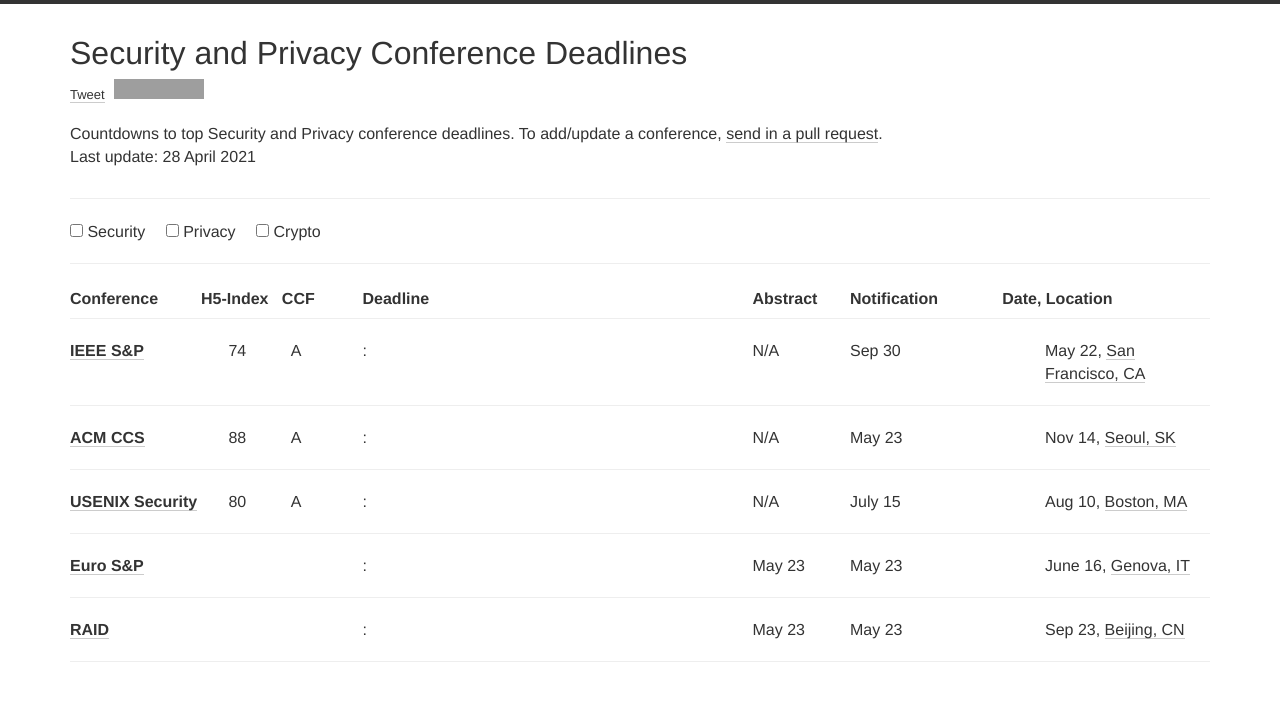
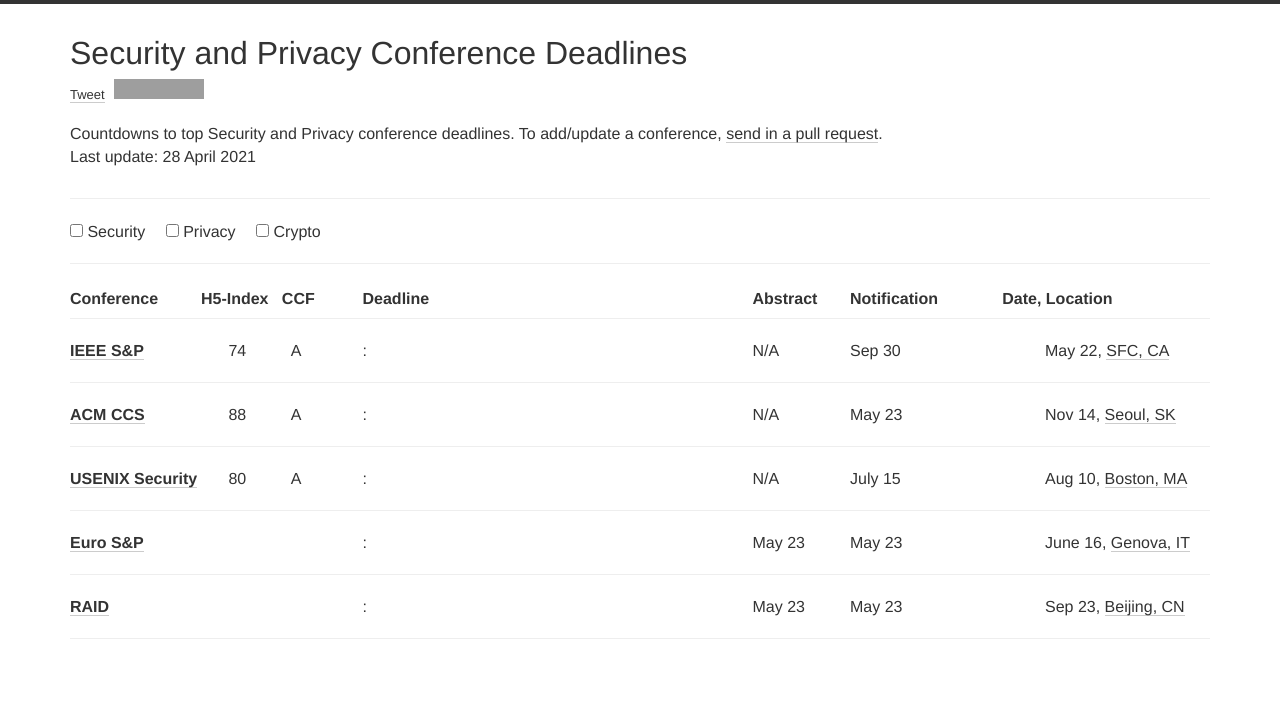
Before and after one commit to jianghaizhi/conference, a Jekyll site: the page built from index.html, in a window 1280 px wide. Shown: the top 701 px of the page. Built offline with Jekyll 4.4.1, drawn with Linux system fonts in a browser that asks for light colours; nearby versions of some CDN libraries; comment, search, counter and statistics services are not loaded; grey boxes are pictures that could not be loaded.

Commit message:
Update conferences.yml

```diff
--- a/_data/conferences.yml
+++ b/_data/conferences.yml
@@ -14,7 +14,7 @@
   hindex: 74
   rank: A
   timezone: UTC-12
-  place: San Francisco, CA
+  place: SFC, CA
   tags: [SEC, PRIV]
 
 - name: ACM CCS
```
